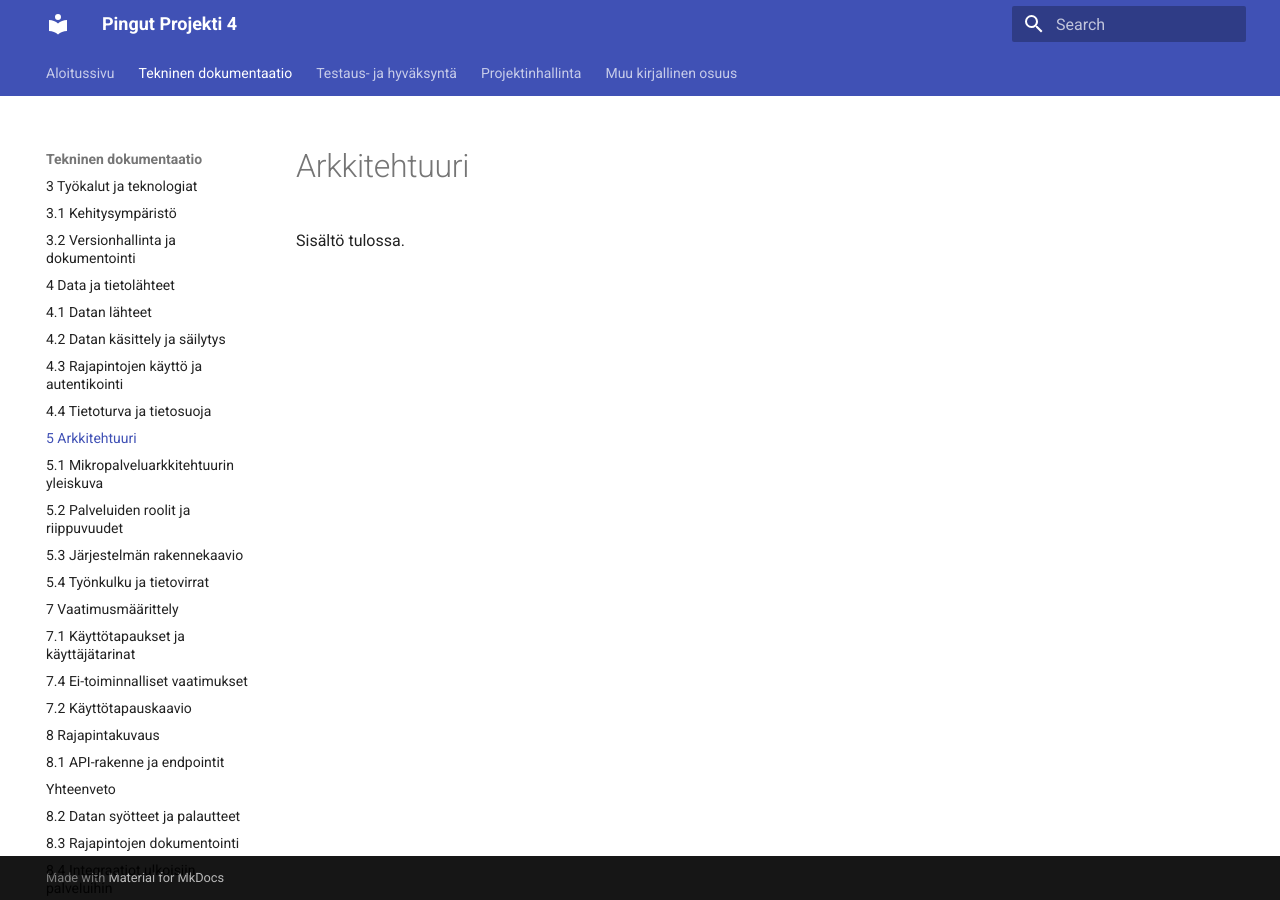
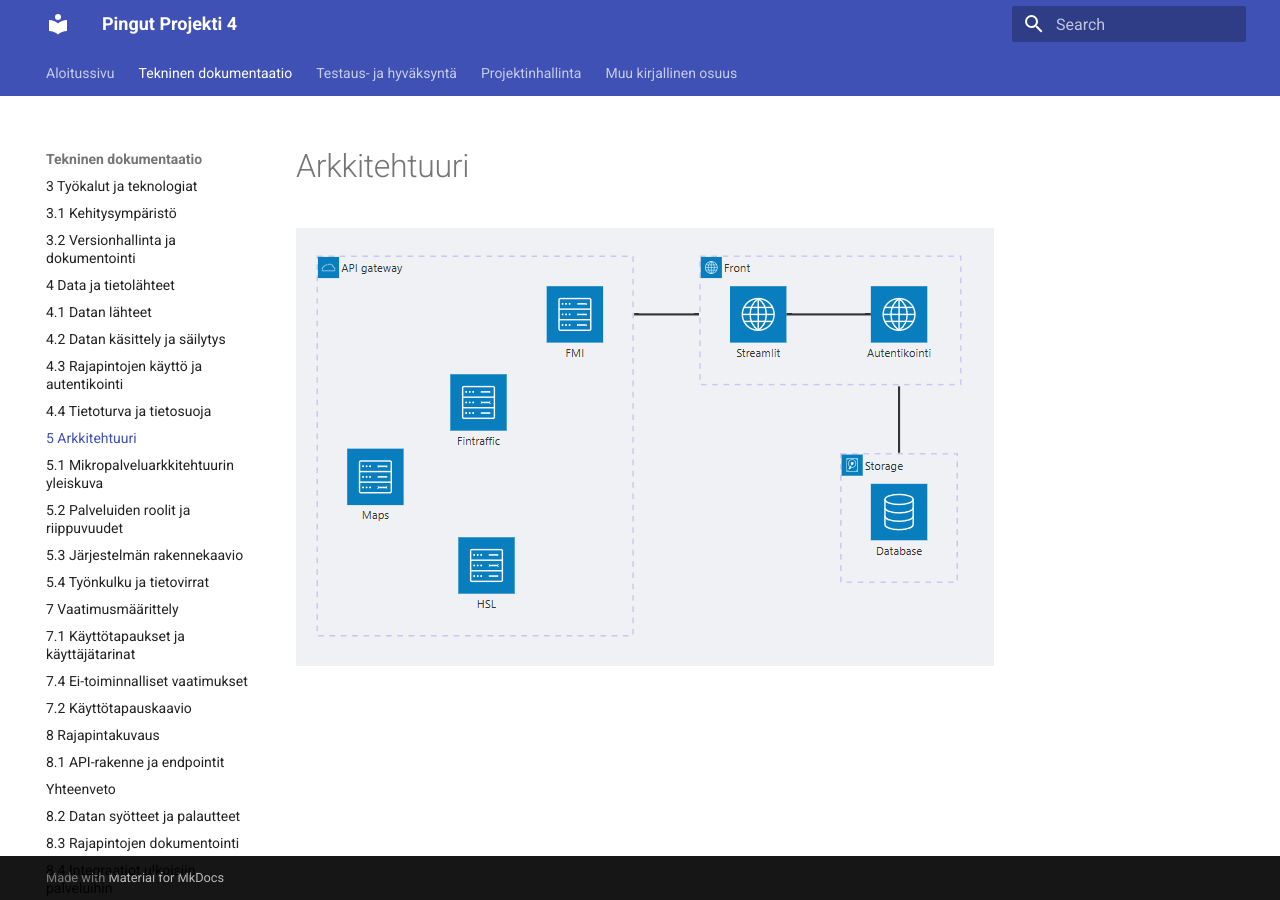
Before and after one commit to Sami-Python/Route_Pingut_Pro, an MkDocs documentation site: the page built from docs/docs/arkkitehtuuri.md, in a window 1280 px wide. Built offline with MkDocs 1.6.1 and Material for MkDocs 9.7.7, drawn with Linux system fonts in a browser that asks for light colours.

Commit message:
Siirretty arkkitehtuurisuunnitelma dokumentaatioon

```diff
--- a/docs/docs/arkkitehtuuri.md
+++ b/docs/docs/arkkitehtuuri.md
@@ -1,3 +1,3 @@
 # Arkkitehtuuri
 
-Sisältö tulossa.
+![alt text](./img/arkkitehtuuri.png)
```
Also changed, not shown: docs/docs/img/arkkitehtuuri.png (renamed from img/arkkitehtuuri.png).
